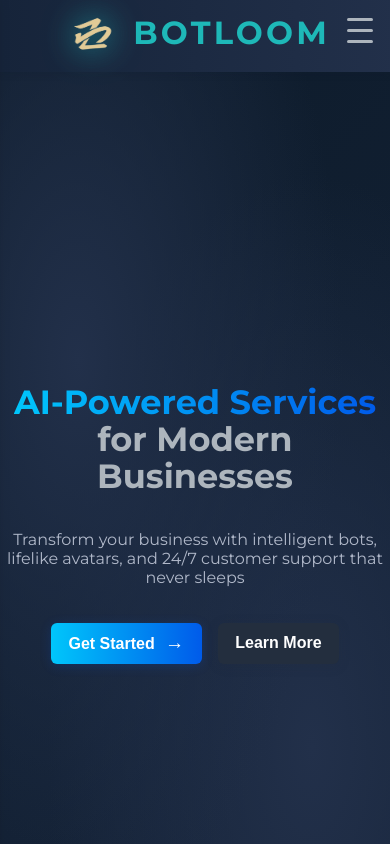
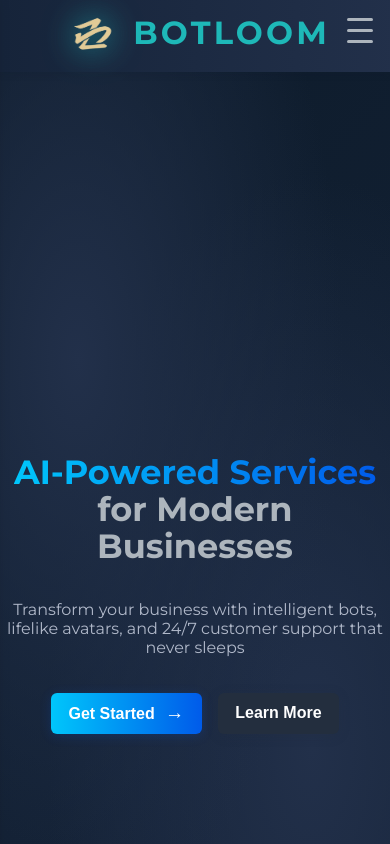
Before and after one commit to Nyaughh/botloom, a React (Create React App) app: page / in a window 390 px wide. Shown: the top 844 px of the page. Built offline with nearby package versions, Linux system fonts and the light colour scheme.

Commit message:
blank screen in phone error fixed maybe?

```diff
--- a/src/App.css
+++ b/src/App.css
@@ -278,10 +278,10 @@ a {
     padding-top: 40px; /* Add extra space for mobile navbar */
   }
   .App {
-    padding-top: 80px; /* ensure content is not hidden behind navbar */
+    padding-top: 60px; /* reduced from 80px */
   }
   .hero-section {
-    padding-top: 80px;
+    padding-top: 60px; /* reduced from 80px */
   }
 }
 
@@ -529,10 +529,10 @@ a {
 
 /* Center landing hero content vertically */
 .landing-hero-centered {
-  min-height: calc(100vh - 180px); /* was 100vh - 120px, now less for higher position */
+  min-height: calc(100vh - 120px); /* safer value for vertical centering */
   display: flex;
   flex-direction: column;
   align-items: center;
   justify-content: center;
-  margin-top: -40px; /* move content up by about 2cm */
+  /* margin-top: -40px;  removed to prevent content from being pushed out of view */
 }
```
